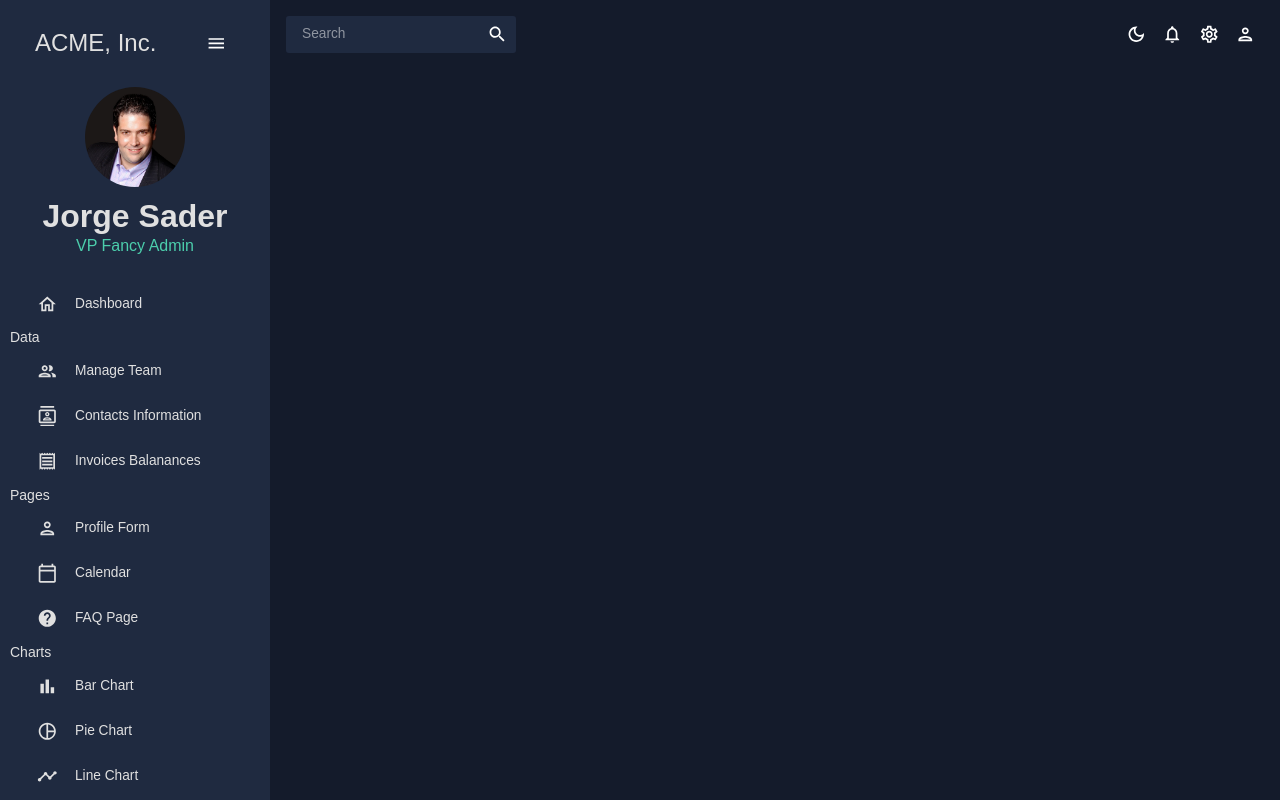
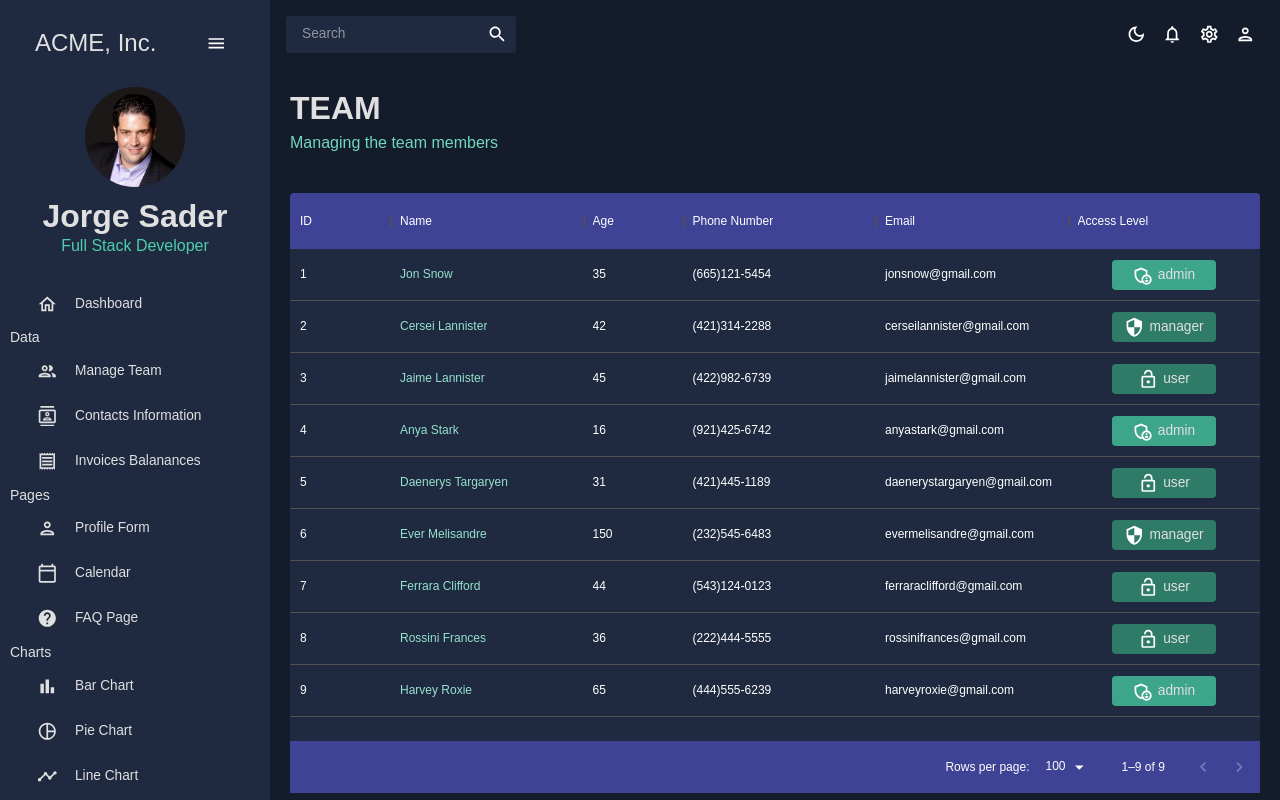
Before and after one commit to jorgeSader/sample-react-dashboard-client, a React (Create React App) app: page /team in a window 1280 px wide. Built offline with nearby package versions, Linux system fonts and the light colour scheme.

Commit message:
Add Team view and data grid

```diff
--- a/src/App.js
+++ b/src/App.js
@@ -4,7 +4,7 @@
 import TopBar from './views/global/TopBar';
 import SideBar from './views/global/SideBar';
 import Dashboard from './views/dashboard';
-// import Team from './views/team';
+import Team from './views/team';
 // import Invoices from './views/invoices';
 // import Contacts from './views/contacts';
 // import Bar from './views/bar';
@@ -28,7 +28,7 @@
             <TopBar />
             <Routes>
               <Route path="/" element={<Dashboard />} />
-              {/* <Route path="/team" element={<Team />} /> */}
+              <Route path="/team" element={<Team />} />
               {/* <Route path="/contacts" element={<Contacts />} /> */}
               {/* <Route path="/invoices" element={<Invoices />} /> */}
               {/* <Route path="/bar" element={<Bar />} /> */}
--- /dev/null
+++ b/src/components/Header.jsx
@@ -0,0 +1,25 @@
+import { Typography, Box, useTheme } from '@mui/material';
+import { tokens } from '../theme';
+
+import React from 'react';
+
+export default function Header({ title, subTitle }) {
+  const theme = useTheme();
+  const colors = tokens(theme.palette.mode);
+
+  return (
+    <Box mb="30px">
+      <Typography
+        variant="h2"
+        color={colors.grey[100]}
+        fontWeight="bold"
+        sx={{ mb: '5px' }}
+      >
+        {title}
+      </Typography>
+      <Typography variant="h5" color={colors.greenAccent[400]}>
+        {subTitle}
+      </Typography>
+    </Box>
+  );
+}
--- a/src/views/dashboard/index.jsx
+++ b/src/views/dashboard/index.jsx
@@ -1,5 +1,16 @@
 import React from 'react';
+import { Box } from '@mui/material';
+import Header from '../../components/Header';
 
 export default function Dashboard() {
-  return <div>Dashboard</div>;
+  return (
+    <Box m="20px">
+      <Box display={'flex'} justifyContent="space-between" alignItems="center">
+        <Header
+          title={'DASHBOARD'}
+          subTitle={'Welcome to your dashboard'}
+        ></Header>
+      </Box>
+    </Box>
+  );
 }
--- a/src/views/global/SideBar.jsx
+++ b/src/views/global/SideBar.jsx
@@ -118,7 +118,7 @@
                   Jorge Sader
                 </Typography>
                 <Typography variant="h5" color={colors.greenAccent[500]}>
-                  VP Fancy Admin
+                  Full Stack Developer
                 </Typography>
               </Box>
             </Box>
--- /dev/null
+++ b/src/views/team/index.jsx
@@ -0,0 +1,108 @@
+import React from 'react';
+import { Box, Typography, useTheme } from '@mui/material';
+import { DataGrid } from '@mui/x-data-grid';
+import { tokens } from '../../theme';
+import { mockDataTeam } from '../../data/mockData.js';
+import Header from '../../components/Header';
+
+import AdminPanelSettingsOutlinedIcon from '@mui/icons-material/AdminPanelSettingsOutlined';
+import LockOpenOutlinedIcon from '@mui/icons-material/LockOpenOutlined';
+import SecurityOutlinedIcon from '@mui/icons-material/SecurityOutlined';
+
+export default function Team() {
+  const theme = useTheme();
+  const colors = tokens(theme.palette.mode);
+
+  const columns = [
+    {
+      field: 'id',
+      headerName: 'ID',
+    },
+    {
+      field: 'name',
+      headerName: 'Name',
+      flex: 1,
+      cellClassName: 'name-column--cell',
+    },
+    {
+      field: 'age',
+      headerName: 'Age',
+      type: 'number',
+      headerAlign: 'left',
+      align: 'left',
+    },
+    {
+      field: 'phone',
+      headerName: 'Phone Number',
+      flex: 1,
+    },
+    {
+      field: 'email',
+      headerName: 'Email',
+      flex: 1,
+    },
+    {
+      field: 'access',
+      headerName: 'Access Level',
+      flex: 1,
+      renderCell: ({ row: { access } }) => {
+        return (
+          <Box
+            width="60%"
+            m={'0 auto'}
+            padding="5px"
+            display={'flex'}
+            justifyContent="center"
+            backgroundColor={
+              access === 'admin'
+                ? colors.greenAccent[600]
+                : colors.greenAccent[700]
+            }
+            borderRadius="4px"
+          >
+            {access === 'admin' && <AdminPanelSettingsOutlinedIcon />}
+            {access === 'manager' && <SecurityOutlinedIcon />}
+            {access === 'user' && <LockOpenOutlinedIcon />}
+            <Typography color={colors.grey[100]} sx={{ ml: '5px' }}>
+              {access}
+            </Typography>
+          </Box>
+        );
+      },
+    },
+  ];
+
+  return (
+    <Box m={'20px'}>
+      <Header title={'TEAM'} subTitle={'Managing the team members'} />
+      <Box
+        m="40px 0 0 0"
+        height="75vh"
+        sx={{
+          '& .MuiDataGrid-root': {
+            border: 'none',
+          },
+          '& .MuiDataGrid-cell': {
+            borderBottom: 'none',
+          },
+          '& .name-column--cell': {
+            color: colors.greenAccent[300],
+          },
+          '& .MuiDataGrid-columnHeaders': {
+            backgroundColor: colors.blueAccent[700],
+            borderBottom: 'none',
+          },
+          '& .MuiDataGrid-virtualScroller': {
+            backgroundColor: colors.primary[400],
+          },
+          '& .MuiDataGrid-footerContainer': {
+            borderTop: 'none',
+            backgroundColor: colors.blueAccent[700],
+          },
+        }}
+      >
+        <DataGrid rows={mockDataTeam} columns={columns} />
+      </Box>
+    </Box>
+  );
+}
```
